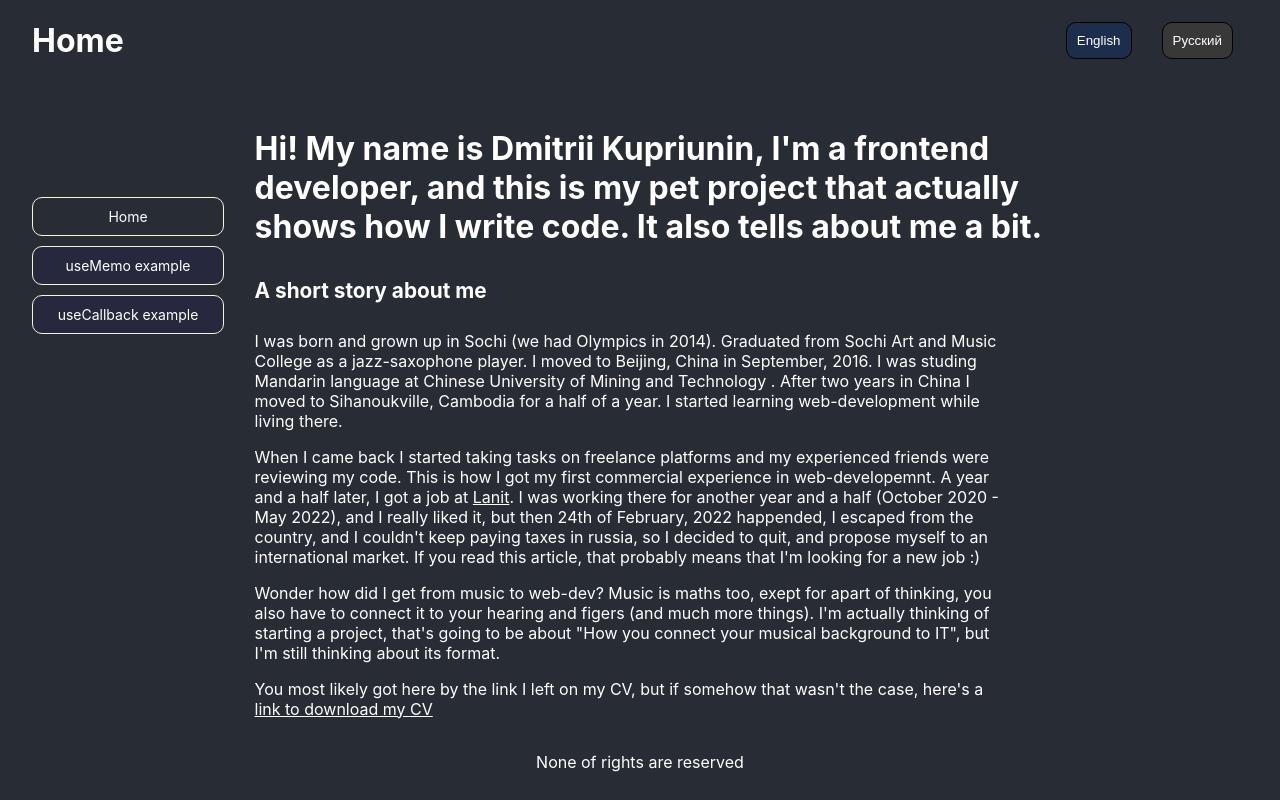
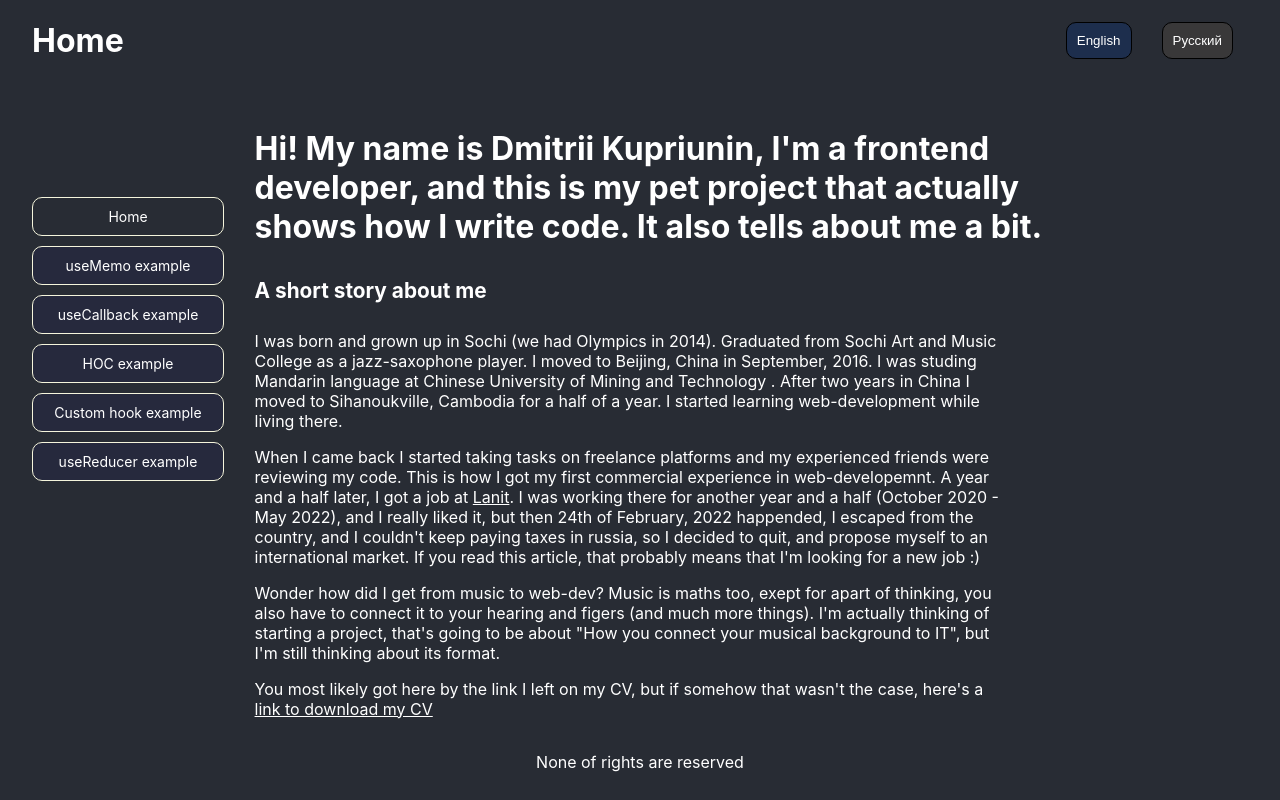
Before and after one commit to dimalovesbomb/my-pet, a React (Create React App) app: page / in a window 1280 px wide. Built offline with nearby package versions, Linux system fonts and the light colour scheme.

Commit message:
modifications and code-improvements

```diff
--- a/src/App.scss
+++ b/src/App.scss
@@ -36,6 +36,10 @@ body {
         "main"
         "footer";
   }
+}
+
+input {
+  color: black;
 }
 
 .header {
--- a/src/localization.tsx
+++ b/src/localization.tsx
@@ -151,6 +151,12 @@ const localization: Localization = {
             ru: 'Это дочерний компонент',
         },
     },
+    '/HOC': {
+        'HOC example': {
+            en: 'HOC example',
+            ru: 'HOC пример',
+        }
+    },
 };
 
 export const localize = (path: string, text: string) => {
--- a/src/main_content/UseCallback/useCallback.scss
+++ b/src/main_content/UseCallback/useCallback.scss
@@ -23,10 +23,6 @@
     flex-direction: column;
     align-items: flex-start;
 
-    input {
-        color: black;
-    }
-
     button {
         color: black;
     }
--- a/src/main_content/UseMemo/useMemo.scss
+++ b/src/main_content/UseMemo/useMemo.scss
@@ -23,10 +23,6 @@
     flex-direction: column;
     align-items: flex-start;
 
-    input {
-        color: black;
-    }
-
     button {
         color: black;
     }
--- a/src/routes.ts
+++ b/src/routes.ts
@@ -1,8 +1,11 @@
 import React from 'react';
 import { NotFound } from './main_content/404/404';
+import { CustomHook } from './main_content/CustomHook/CustomHook';
+import { HOC } from './main_content/HOC/HOC';
 import { Home } from './main_content/Home/Home';
 import { UseCallback } from './main_content/UseCallback/UseCallback';
 import { UseMemo } from './main_content/UseMemo/UseMemo';
+import { UseReducer } from './main_content/UseReducer/UseReducer';
 
 interface Route {
     id: string;
@@ -12,9 +15,16 @@ interface Route {
     show: boolean;
 }
 
+const createId = () => {
+    return `${Math.random()}${Date.now()}`;
+}
+
 export const routes: Route[] = [
-    { id: '001', to: '/', linkText: 'page header', component: Home, show: true, },
-    { id: '002', to: '/useMemo', linkText: 'useMemo example', component: UseMemo, show: true, },
-    { id: '003', to: '/useCallback', linkText: 'useCallback example', component: UseCallback, show: true, },
-    { id: '004', to: '*', linkText: '404', component: NotFound, show: false },
+    { id: createId(), to: '/', linkText: 'page header', component: Home, show: true, },
+    { id: createId(), to: '*', linkText: '404', component: NotFound, show: false },
+    { id: createId(), to: '/useMemo', linkText: 'useMemo example', component: UseMemo, show: true, },
+    { id: createId(), to: '/useCallback', linkText: 'useCallback example', component: UseCallback, show: true, },
+    { id: createId(), to: '/hoc', linkText: 'HOC example', component: HOC, show: true },
+    { id: createId(), to: '/customHook', linkText: 'Custom hook example', component: CustomHook, show: true },
+    { id: createId(), to: '/useReducer', linkText: 'useReducer example', component: UseReducer, show: true },
 ];
```
Also changed, not shown: src/main_content/UseCallback/UseCallbackExample.tsx (line endings or trailing spaces).
